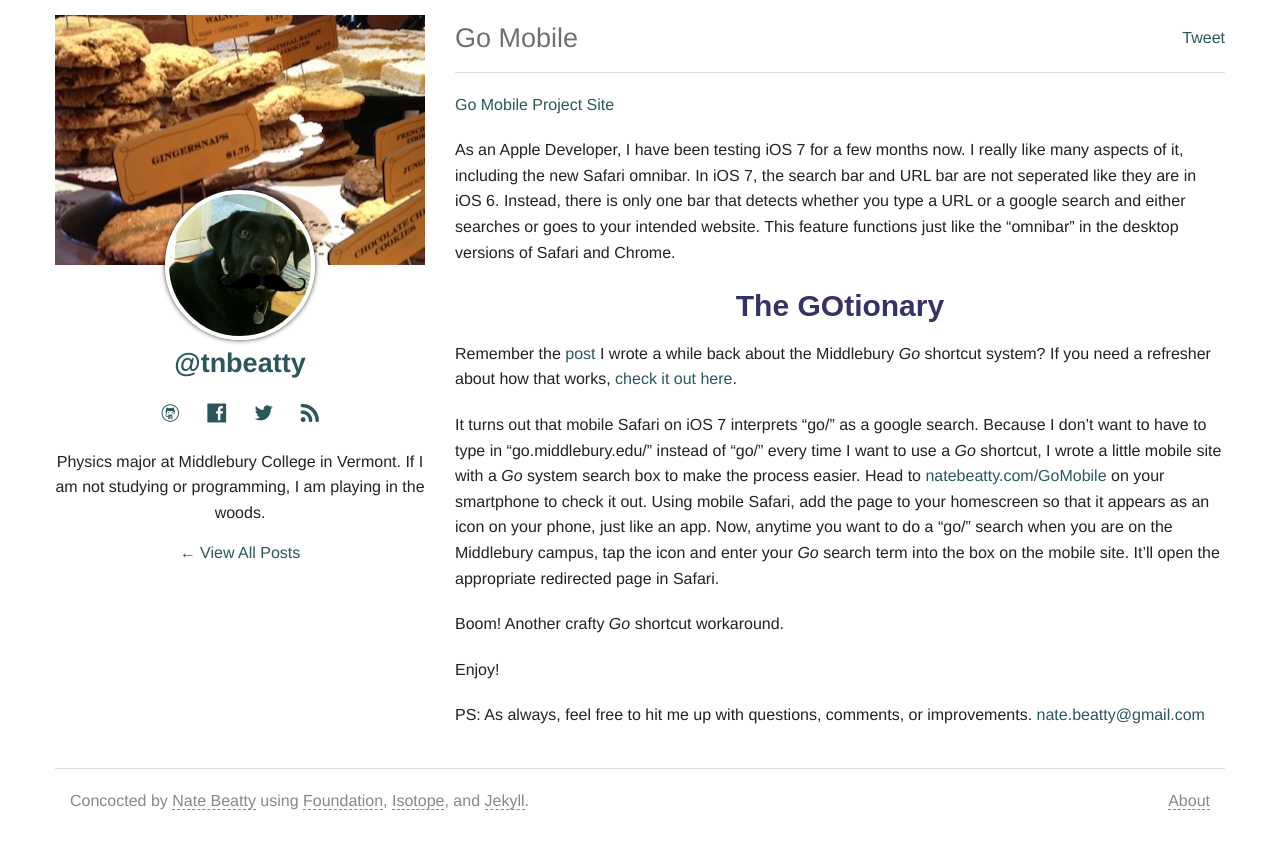
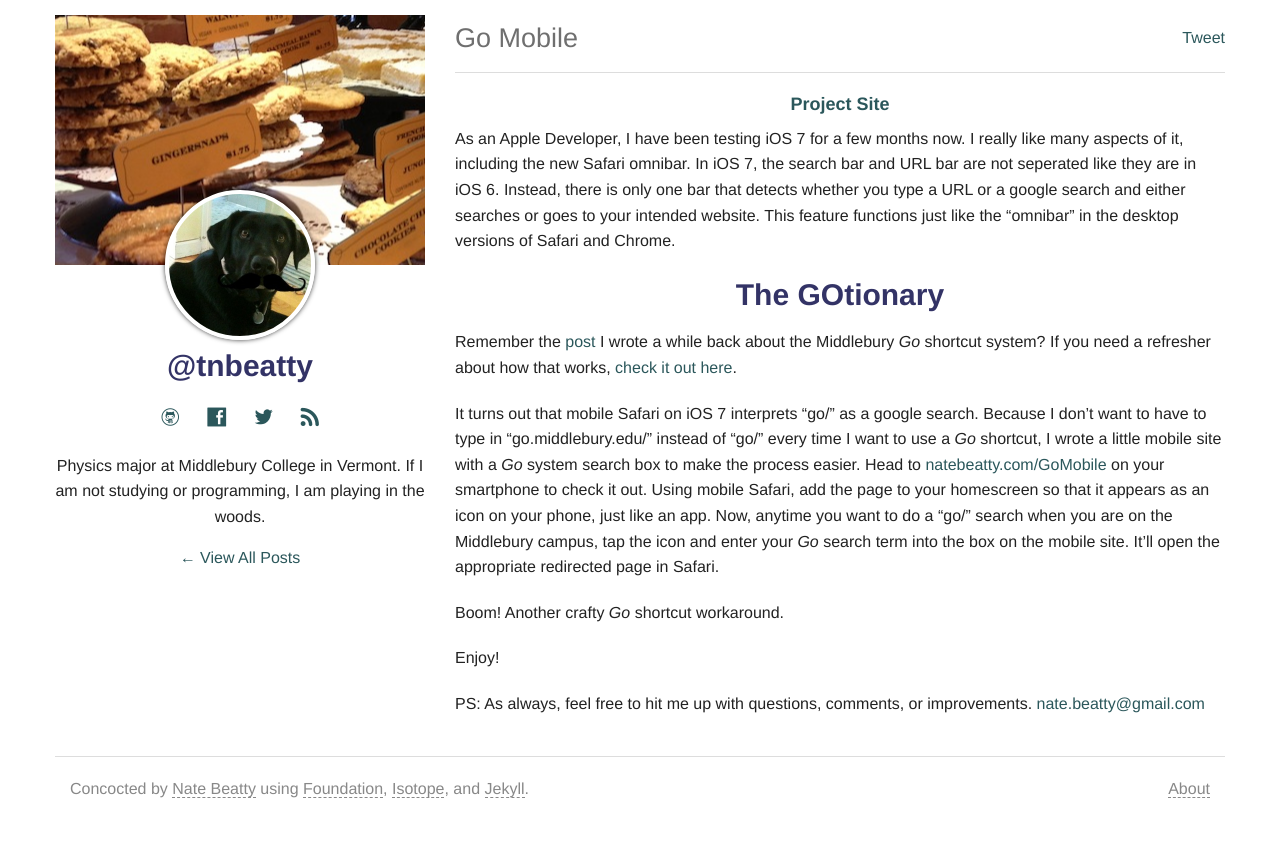
Before and after one commit to tnbeatty/tnbeatty.github.com, a Jekyll site: the page built from _posts/code/2013-08-26-go-mobile.md, in a window 1280 px wide. Shown: the top 849 px of the page. Built offline with Jekyll 4.4.1, drawn with Linux system fonts in a browser that asks for light colours; Markdown is read by kramdown in place of the engine named in the settings; comment, search, counter and statistics services are not loaded; some of the changed lines change nothing that is shown.

Commit message:
Streamlined styles

```diff
--- a/_posts/code/2013-08-26-go-mobile.md
+++ b/_posts/code/2013-08-26-go-mobile.md
@@ -6,11 +6,21 @@
 excerpt: Frustrated that I can't use _Go_ shortcuts in Safari on the soon-to-be-released iOS 7 iPhone operating system, I wrote this little search box that I have bookmarked on my home screen.
 ---
 
-<a href="http://natebeatty.com/GoMobile">Go Mobile Project Site</a>
+<style>
+h3, h5 {text-align: center;}
+h3 a {
+	font-family: : Arial, Helvetica, sans-serif;
+	color: #333366;
+	margin: 20px auto;
+	font-size: 30px;
+}
+</style>
+
+##### [Project Site](http://natebeatty.com/GoMobile)
 
 As an Apple Developer, I have been testing iOS 7 for a few months now. I really like many aspects of it, including the new Safari omnibar. In iOS 7, the search bar and URL bar are not seperated like they are in iOS 6. Instead, there is only one bar that detects whether you type a URL or a google search and either searches or goes to your intended website. This feature functions just like the "omnibar" in the desktop versions of Safari and Chrome.
 
-<h3 style="text-align: center;"><a style="font-family: Arial, Helvetica, sans-serif; color: #333366; margin: 20px auto; font-size: 30px;" href="http://go.middlebury.edu/gotionary.php">The GOtionary</a></h3>
+<h3><a href="http://go.middlebury.edu/gotionary.php">The GOtionary</a></h3>
 
 Remember the [post](/code/2012/10/27/middlebury-go-plugins.html) I wrote a while back about the Middlebury _Go_ shortcut system? If you need a refresher about how that works, [check it out here](/code/2012/10/27/middlebury-go-plugins.html).
 
```
